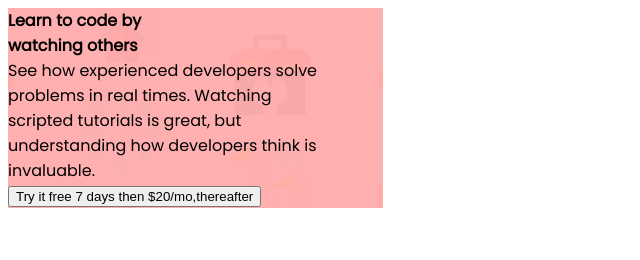
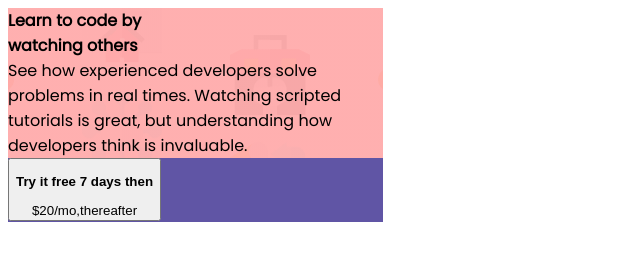
Before and after one commit to Muzammil-18/Sample-Project, a website: page signup form/index.html in a window 1280 px wide. Shown: the whole page, without its empty margins (0-640 px from the left). Drawn offline with Linux system fonts and the light colour scheme.

Commit message:
changes chk

```diff
--- a/signup form/index.html
+++ b/signup form/index.html
@@ -17,9 +17,9 @@
   <div class="  h-screen  mx-auto width  background-mobile">
     <div class="flex flex-col p-4 justify-center items-center ">
       <div class="text-2xl font fontweight700 text-white mt-12 ">Learn to code by <br> watching others</div>
-      <div class="font fontweight500 text-white px-2  mt-7">See how experienced developers solve <br> problems in real times.
-        Watching <br> scripted tutorials is great, but <br> understanding how developers think is <br> invaluable.</div>
-        <div class="font fontweight400 bg-blue "> <button>Try it free 7 days then $20/mo,thereafter</button></div>
+      <div class="font fontweight500 text-white px-2 text-center  mt-7">See how experienced developers solve  problems in real times.
+        Watching  scripted tutorials is great, but  understanding how developers think is  invaluable.</div>
+        <div class="font fontweight400 bg-blue mt-16 py-2 px-7 "> <button> <p class=" fontweight600"> Try it free 7 days then </p>  $20/mo,thereafter</button></div>
     </div>
   </div>
 </body>
--- a/signup form/styles.css
+++ b/signup form/styles.css
@@ -38,11 +38,11 @@
     background-color: hsl(154, 59%, 51%);
 }
 
-.Blue{
+.blue{
     color: hsl(248, 32%, 49%);
 }
 
-.bg-Blue{
+.bg-blue{
     background-color: hsl(248, 32%, 49%);
 }
 
```
